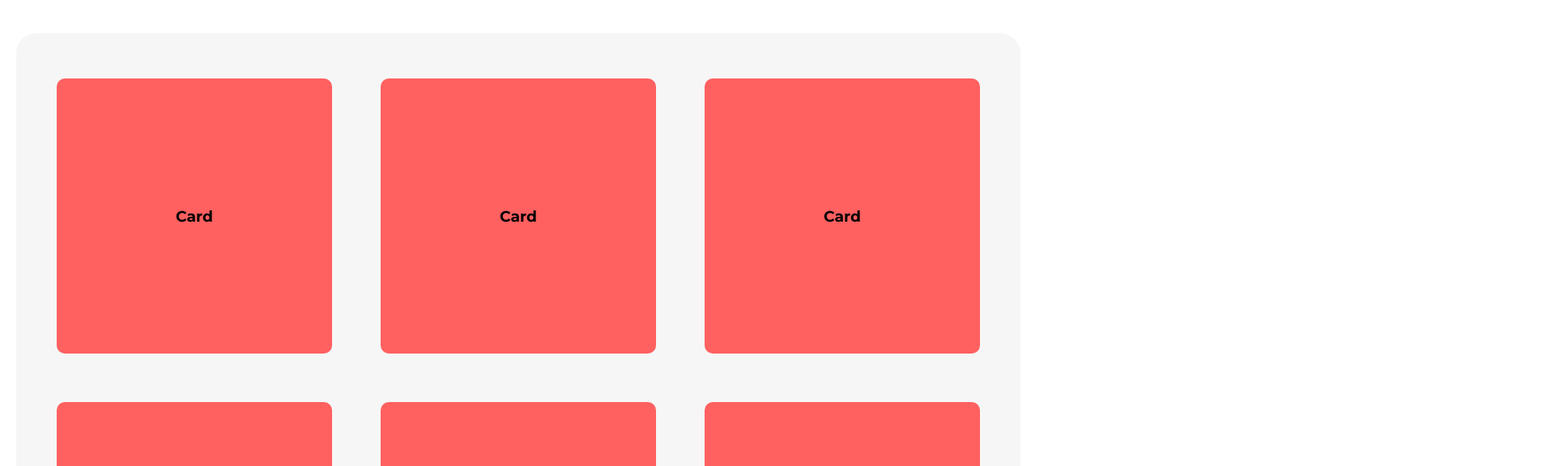
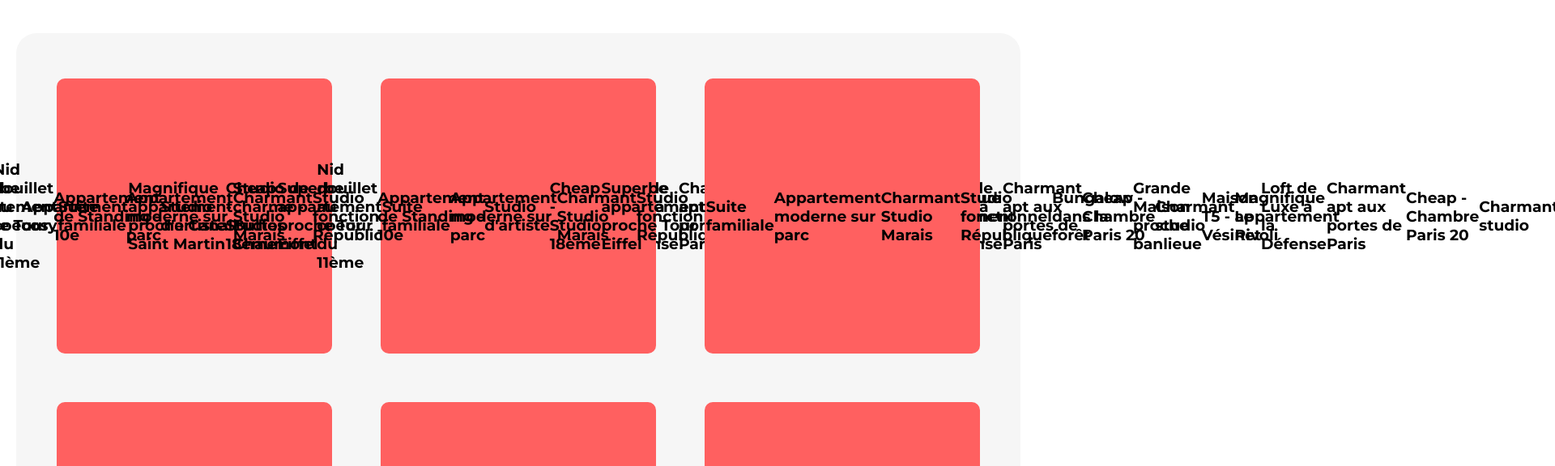
Before and after one commit to Manidoux41/kasa_v3, a React (Create React App) app: page /home in a window 1280 px wide. Shown: the part 400-976 px from the top of the page at 81% size, 1920 px wide, since content can reach past the window. Built offline with nearby package versions, Linux system fonts and the light colour scheme.

Commit message:
link data.json with card.js

```diff
--- a/src/components/Cards/Card.js
+++ b/src/components/Cards/Card.js
@@ -1,9 +1,17 @@
 import React from 'react'
+import Appartements from '../../datas/appartement.json';
 
 const Card = () => {
+
   return (
     <div className='card'>
-        <h3>Card</h3>
+        {
+          Appartements.map(appartement => {
+            return(
+              <h3>{appartement.title}</h3>
+            )
+          })
+        }
     </div>
   )
 }
--- a/src/components/Cards/Cards.js
+++ b/src/components/Cards/Cards.js
@@ -1,5 +1,7 @@
 import React from 'react'
 import Card from './Card'
+import Appartements from '../../datas/appartement.json';
+
 
 const Cards = () => {
   return (
```
